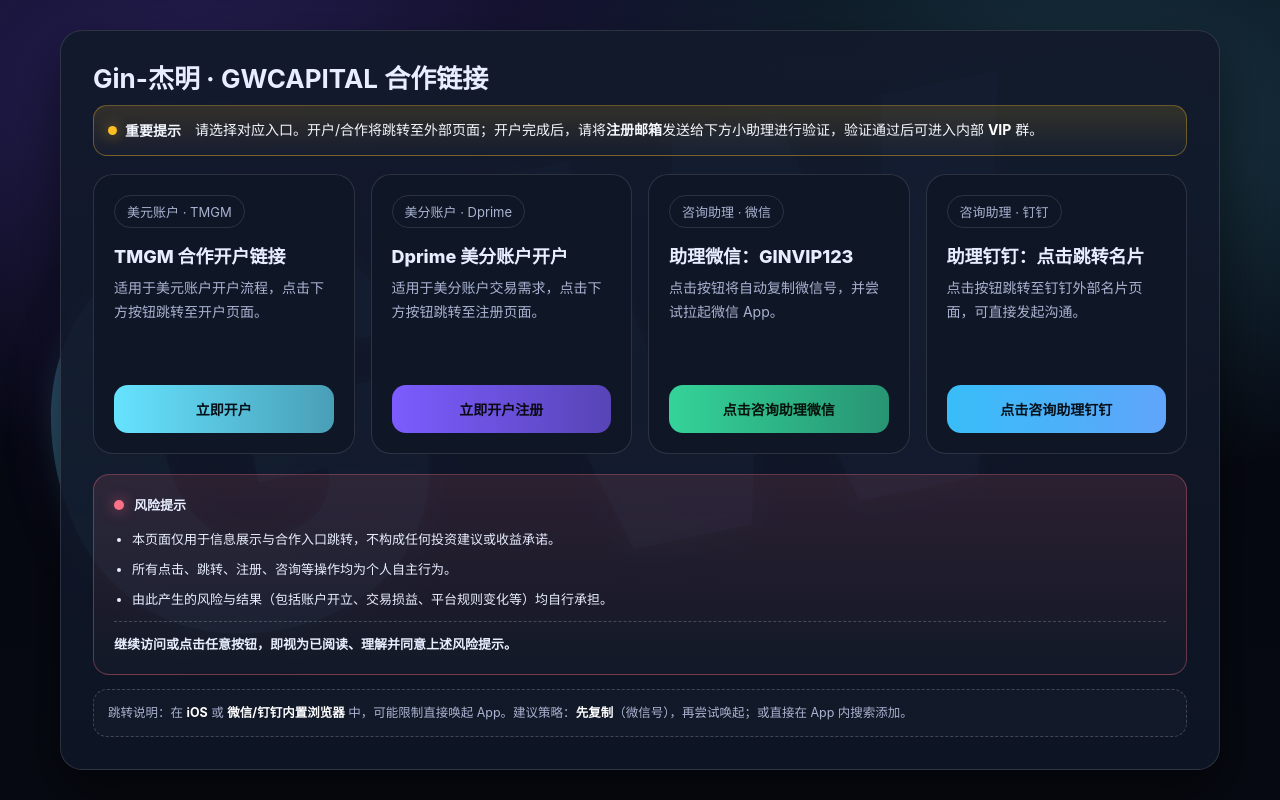
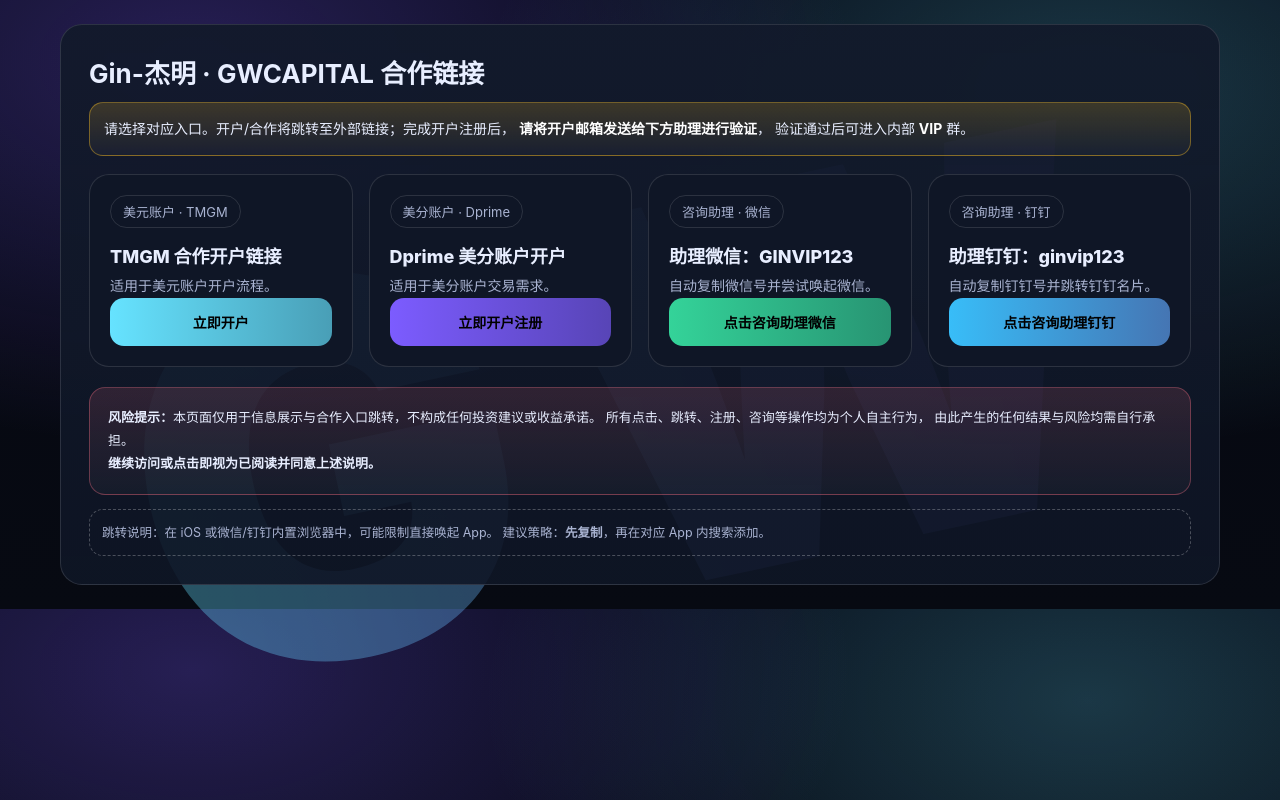
Before and after one commit to JonesCao-Cw/gin-gwcapital-links, a plain HTML site: page index.html in a window 1280 px wide. Drawn offline with Linux system fonts and the light colour scheme.

Commit message:
Update index.html

```diff
--- a/index.html
+++ b/index.html
@@ -4,7 +4,6 @@
 <meta charset="utf-8"/>
 <meta name="viewport" content="width=device-width, initial-scale=1, viewport-fit=cover"/>
 <title>Gin-杰明 · GWCAPITAL 合作链接</title>
-<meta name="description" content="Gin-杰明 GWCAPITAL 合作开户链接与客服微信/钉钉" />
 
 <style>
 :root{
@@ -13,135 +12,74 @@
   --border:rgba(255,255,255,.12);
   --text:#e8eeff;
   --muted:#a9b3d1;
-
   --blue:#66e3ff;
   --purple:#7c5cff;
   --green:#34d399;
+  --cyan:#38bdf8;
   --danger:#fb7185;
   --orange:#fbbf24;
-
   --radius:22px;
 }
+*{box-sizing:border-box}
+html,body{margin:0;font-family:-apple-system,BlinkMacSystemFont,"PingFang SC","Microsoft YaHei",sans-serif;color:var(--text)}
 
-*{box-sizing:border-box}
-html, body{height:100%}
-
-/* ===== 默认：电脑舞台模式 ===== */
 body{
-  margin:0;
-  font-family:-apple-system,BlinkMacSystemFont,"Segoe UI","PingFang SC","Microsoft YaHei",sans-serif;
-  color:var(--text);
   background:
     radial-gradient(1200px 700px at 15% 10%, rgba(124,92,255,.28), transparent 55%),
     radial-gradient(1100px 650px at 85% 15%, rgba(102,227,255,.22), transparent 55%),
     linear-gradient(180deg,#050712,var(--bg));
-
-  display:flex;
-  align-items:center;
-  justify-content:center;
-  overflow:hidden;
-  padding:24px 16px;
+  padding:24px;
+}
+@media(max-width:900px){
+  body{padding:16px;overflow-y:auto}
 }
 
-/* ===== 手机：允许滚动 ===== */
-@media (max-width: 899px){
-  html, body{height:auto}
-  body{
-    display:block;
-    overflow-y:auto;
-    overflow-x:hidden;
-    -webkit-overflow-scrolling:touch;
-    padding:
-      calc(18px + env(safe-area-inset-top))
-      14px
-      calc(18px + env(safe-area-inset-bottom))
-      14px;
-  }
-}
-
-/* ===== GW 水印 ===== */
+/* 水印 */
 .watermark{
-  position:fixed;
-  inset:0;
-  pointer-events:none;
-  display:flex;
-  align-items:center;
-  justify-content:center;
-  z-index:0;
+  position:fixed;inset:0;display:flex;align-items:center;justify-content:center;
+  pointer-events:none;z-index:0
 }
 .watermark span{
-  font-size:min(48vw,540px);
+  font-size:min(48vw,520px);
   font-weight:900;
   letter-spacing:.08em;
-  color:transparent;
   background:linear-gradient(90deg,#66e3ff,#7c5cff);
   -webkit-background-clip:text;
   background-clip:text;
+  color:transparent;
   opacity:.35;
-  transform:rotate(-12deg) translate(-6%,-8%);
-  text-shadow:
-    0 0 22px rgba(102,227,255,.35),
-    0 0 60px rgba(124,92,255,.28);
+  transform:rotate(-12deg);
 }
 
-.wrap{
-  width:min(1160px,100%);
-  position:relative;
-  z-index:1;
-}
-@media (max-width: 899px){
-  .wrap{width:100%}
-}
-
+/* 主体 */
+.wrap{max-width:1160px;margin:auto;position:relative;z-index:1}
 .panel{
-  background:linear-gradient(180deg,rgba(18,26,43,.94),rgba(15,22,38,.88));
+  background:linear-gradient(180deg,rgba(18,26,43,.94),rgba(15,22,38,.9));
   border:1px solid var(--border);
   border-radius:var(--radius);
-  padding:32px;
-  box-shadow:0 24px 60px rgba(0,0,0,.55);
+  padding:28px;
 }
-@media (max-width: 899px){
-  .panel{padding:22px}
-}
+h1{margin:0 0 8px;font-size:26px}
 
-h1{margin:0 0 10px;font-size:26px;line-height:1.25}
-
-/* ✅ 红框那句：做成明显提示条 */
+/* 顶部重要提示 */
 .notice{
-  margin:10px 0 0;
-  padding:12px 14px;
+  margin:12px 0 18px;
+  padding:14px;
   border-radius:14px;
-  border:1px solid rgba(251,191,36,.35);
-  background:linear-gradient(180deg,rgba(251,191,36,.14),rgba(255,255,255,.02));
-  color:#f5f7ff;
-  font-size:14px;
-  line-height:1.7;
+  border:1px solid rgba(251,191,36,.4);
+  background:linear-gradient(180deg,rgba(251,191,36,.18),rgba(255,255,255,.03));
+  font-size:14px;line-height:1.7
 }
 .notice b{color:#fff}
-.notice .tag{
-  display:inline-flex;
-  align-items:center;
-  gap:8px;
-  font-weight:900;
-  margin-right:10px;
-}
-.notice .dot{
-  width:9px;height:9px;border-radius:50%;
-  background:var(--orange);
-  box-shadow:0 0 14px rgba(251,191,36,.55);
-}
 
-/* ===== 卡片 ===== */
+/* 卡片 */
 .cards{
-  margin-top:18px;
   display:grid;
-  grid-template-columns:1fr;
   gap:16px;
 }
 @media(min-width:900px){
-  .cards{grid-template-columns:1fr 1fr 1fr 1fr;}
+  .cards{grid-template-columns:repeat(4,1fr)}
 }
-
 .card{
   background:var(--panel);
   border:1px solid var(--border);
@@ -149,14 +87,8 @@ h1{margin:0 0 10px;font-size:26px;line-height:1.25}
   padding:20px;
   display:flex;
   flex-direction:column;
-  min-height:280px;
 }
-@media (max-width: 899px){
-  .card{min-height:auto;padding:18px}
-}
-
 .badge{
-  display:inline-block;
   font-size:13px;
   padding:6px 12px;
   border-radius:999px;
@@ -164,68 +96,38 @@ h1{margin:0 0 10px;font-size:26px;line-height:1.25}
   color:var(--muted);
   width:max-content;
 }
-
-.title{margin:14px 0 8px;font-size:18px;font-weight:800}
+.title{margin:14px 0 6px;font-size:18px;font-weight:800}
 .desc{font-size:14px;color:var(--muted);line-height:1.7}
-
 .actions{margin-top:auto}
 .btn{
-  width:100%;
-  height:48px;
-  border-radius:14px;
-  border:none;
-  font-weight:900;
-  font-size:14px;
-  cursor:pointer;
+  width:100%;height:48px;border-radius:14px;
+  border:none;font-weight:900;font-size:14px;cursor:pointer
 }
-.btn.tm{background:linear-gradient(90deg,var(--blue),#66e3ffaa);color:#061018}
-.btn.dp{background:linear-gradient(90deg,var(--purple),#7c5cffaa);color:#0a0914}
-.btn.wx{background:linear-gradient(90deg,var(--green),#34d399aa);color:#06120b}
-.btn.dd{background:linear-gradient(90deg,#38bdf8,#60a5fa);color:#061018}
+.tm{background:linear-gradient(90deg,var(--blue),#66e3ffaa)}
+.dp{background:linear-gradient(90deg,var(--purple),#7c5cffaa)}
+.wx{background:linear-gradient(90deg,var(--green),#34d399aa)}
+.dd{background:linear-gradient(90deg,var(--cyan),#60a5faaa)}
 
-/* ===== 风险提示 ===== */
+/* 风险 */
 .risk{
   margin-top:20px;
-  padding:18px 20px;
+  padding:18px;
   border-radius:16px;
   border:1px solid rgba(251,113,133,.35);
-  background:linear-gradient(180deg,rgba(251,113,133,.12),rgba(255,255,255,.02));
-  font-size:13px;
-  line-height:1.85;
+  background:linear-gradient(180deg,rgba(251,113,133,.14),rgba(255,255,255,.03));
+  font-size:13px;line-height:1.8
 }
-.risk-title{
-  display:flex;
-  align-items:center;
-  gap:10px;
-  font-weight:900;
-  margin-bottom:10px;
-}
-.risk-dot{
-  width:10px;height:10px;border-radius:50%;
-  background:var(--danger);
-  box-shadow:0 0 14px rgba(251,113,133,.6);
-}
-.risk ul{margin:0;padding-left:18px}
-.risk li{margin:6px 0}
-.confirm{
-  margin-top:10px;
-  padding-top:10px;
-  border-top:1px dashed rgba(255,255,255,.2);
-  font-weight:900;
-}
+.risk b{font-weight:900}
 
-/* ===== 跳转说明 ===== */
+/* 底部说明 */
 .hint{
   margin-top:14px;
-  padding:12px 14px;
+  padding:12px;
   border-radius:14px;
-  border:1px dashed rgba(255,255,255,.2);
-  background:rgba(255,255,255,.02);
+  border:1px dashed rgba(255,255,255,.25);
   color:var(--muted);
-  font-size:12.5px;
-  line-height:1.75;
+  font-size:12.5px;line-height:1.7
 }
-.hint b{color:#fff}
 </style>
 </head>
 
@@ -236,17 +138,17 @@ h1{margin:0 0 10px;font-size:26px;line-height:1.25}
   <div class="panel">
     <h1>Gin-杰明 · GWCAPITAL 合作链接</h1>
 
-    <!-- ✅ 红框内容（重写+更醒目） -->
     <div class="notice">
-      <span class="tag"><span class="dot"></span>重要提示</span>
-      请选择对应入口。开户/合作将跳转至外部页面；开户完成后，请将<strong>注册邮箱</strong>发送给下方小助理进行验证，验证通过后可进入内部 <b>VIP</b> 群。
+      请选择对应入口。开户/合作将跳转至外部链接；完成开户注册后，
+      <b>请将开户邮箱发送给下方助理进行验证</b>，
+      验证通过后可进入内部 <b>VIP</b> 群。
     </div>
 
     <div class="cards">
       <div class="card">
         <span class="badge">美元账户 · TMGM</span>
         <div class="title">TMGM 合作开户链接</div>
-        <div class="desc">适用于美元账户开户流程，点击下方按钮跳转至开户页面。</div>
+        <div class="desc">适用于美元账户开户流程。</div>
         <div class="actions">
           <button class="btn tm" id="tmgm">立即开户</button>
         </div>
@@ -255,7 +157,7 @@ h1{margin:0 0 10px;font-size:26px;line-height:1.25}
       <div class="card">
         <span class="badge">美分账户 · Dprime</span>
         <div class="title">Dprime 美分账户开户</div>
-        <div class="desc">适用于美分账户交易需求，点击下方按钮跳转至注册页面。</div>
+        <div class="desc">适用于美分账户交易需求。</div>
         <div class="actions">
           <button class="btn dp" id="dprime">立即开户注册</button>
         </div>
@@ -264,17 +166,16 @@ h1{margin:0 0 10px;font-size:26px;line-height:1.25}
       <div class="card">
         <span class="badge">咨询助理 · 微信</span>
         <div class="title">助理微信：GINVIP123</div>
-        <div class="desc">点击按钮将自动复制微信号，并尝试拉起微信 App。</div>
+        <div class="desc">自动复制微信号并尝试唤起微信。</div>
         <div class="actions">
           <button class="btn wx" id="wechat">点击咨询助理微信</button>
         </div>
       </div>
 
-      <!-- ✅ 新增：助理钉钉 -->
       <div class="card">
         <span class="badge">咨询助理 · 钉钉</span>
-        <div class="title">助理钉钉：点击跳转名片</div>
-        <div class="desc">点击按钮跳转至钉钉外部名片页面，可直接发起沟通。</div>
+        <div class="title">助理钉钉：ginvip123</div>
+        <div class="desc">自动复制钉钉号并跳转钉钉名片。</div>
         <div class="actions">
           <button class="btn dd" id="ding">点击咨询助理钉钉</button>
         </div>
@@ -282,17 +183,15 @@ h1{margin:0 0 10px;font-size:26px;line-height:1.25}
     </div>
 
     <div class="risk">
-      <div class="risk-title"><span class="risk-dot"></span>风险提示</div>
-      <ul>
-        <li>本页面仅用于信息展示与合作入口跳转，不构成任何投资建议或收益承诺。</li>
-        <li>所有点击、跳转、注册、咨询等操作均为个人自主行为。</li>
-        <li>由此产生的风险与结果（包括账户开立、交易损益、平台规则变化等）均自行承担。</li>
-      </ul>
-      <div class="confirm">继续访问或点击任意按钮，即视为已阅读、理解并同意上述风险提示。</div>
+      <b>风险提示：</b>本页面仅用于信息展示与合作入口跳转，不构成任何投资建议或收益承诺。
+      所有点击、跳转、注册、咨询等操作均为个人自主行为，
+      由此产生的任何结果与风险均需自行承担。
+      <br><b>继续访问或点击即视为已阅读并同意上述说明。</b>
     </div>
 
     <div class="hint">
-      跳转说明：在 <b>iOS</b> 或 <b>微信/钉钉内置浏览器</b> 中，可能限制直接唤起 App。建议策略：<b>先复制</b>（微信号），再尝试唤起；或直接在 App 内搜索添加。
+      跳转说明：在 iOS 或微信/钉钉内置浏览器中，可能限制直接唤起 App。
+      建议策略：<b>先复制</b>，再在对应 App 内搜索添加。
     </div>
   </div>
 </div>
@@ -301,20 +200,21 @@ h1{margin:0 0 10px;font-size:26px;line-height:1.25}
 const TMGM="https://portal.tmgrowinv.com/register?node=MjczMTAy&language=zh-Hans";
 const DPRIME="https://user.dprimefast.net/signup/H1968038-a01";
 const WX="GINVIP123";
-const DING="https://n.dingtalk.com/dingding/h5-profile/outside/index.html?fr_source=13&uidCipher=g0RObbEF3psyySztuGyjSA%3D%3D&cardToken=013c1c6afa&profile=%40kgDODf02bQ";
+const DING_ID="ginvip123";
+const DING_LINK="https://n.dingtalk.com/dingding/h5-profile/outside/index.html?fr_source=13&uidCipher=g0RObbEF3psyySztuGyjSA%3D%3D&cardToken=013c1c6afa&profile=%40kgDODf02bQ";
 
-/* 外部开户链接 */
 document.getElementById("tmgm").onclick=()=>window.open(TMGM,"_blank");
 document.getElementById("dprime").onclick=()=>window.open(DPRIME,"_blank");
 
-/* 微信：复制+尝试拉起 */
 document.getElementById("wechat").onclick=async()=>{
   try{await navigator.clipboard.writeText(WX);}catch(e){}
   location.href="weixin://";
 };
 
-/* 钉钉：跳转名片（外部链接，系统会尝试唤起钉钉/或打开H5） */
-document.getElementById("ding").onclick=()=>window.open(DING,"_blank");
+document.getElementById("ding").onclick=async()=>{
+  try{await navigator.clipboard.writeText(DING_ID);}catch(e){}
+  window.open(DING_LINK,"_blank");
+};
 </script>
 </body>
 </html>
```
